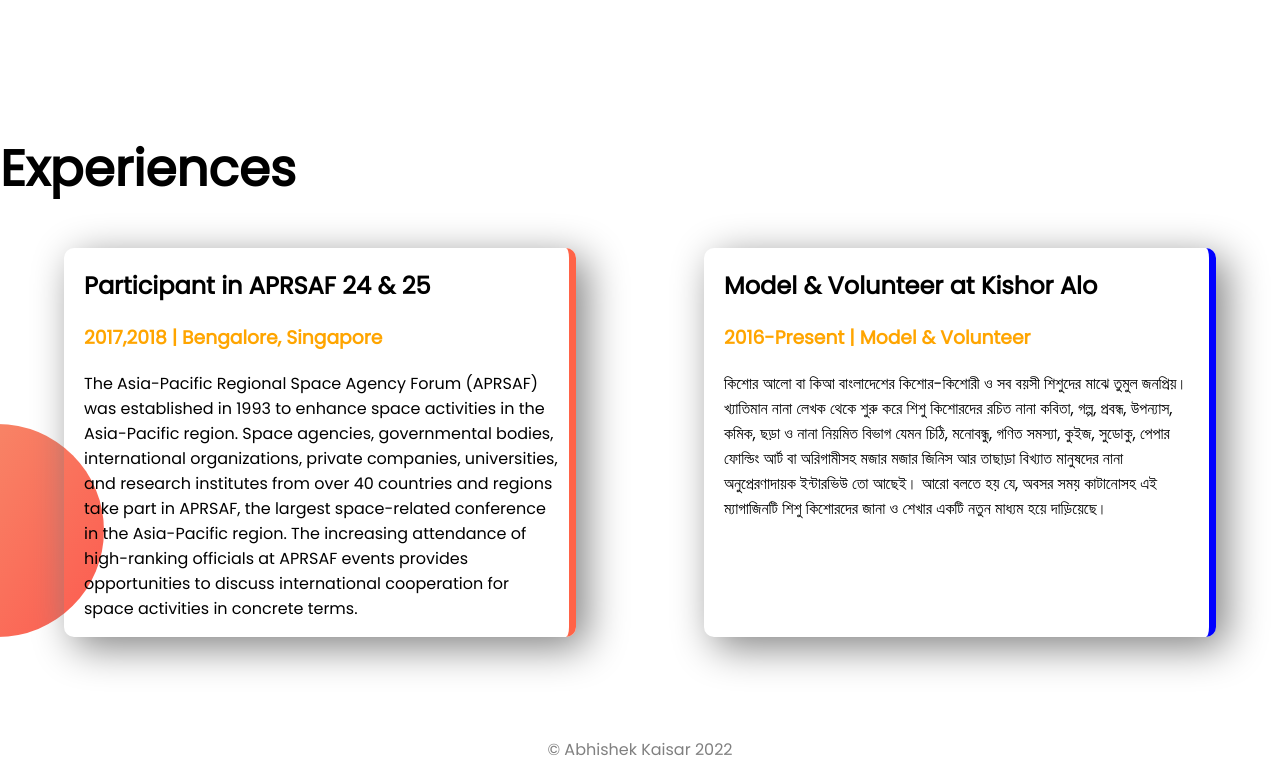
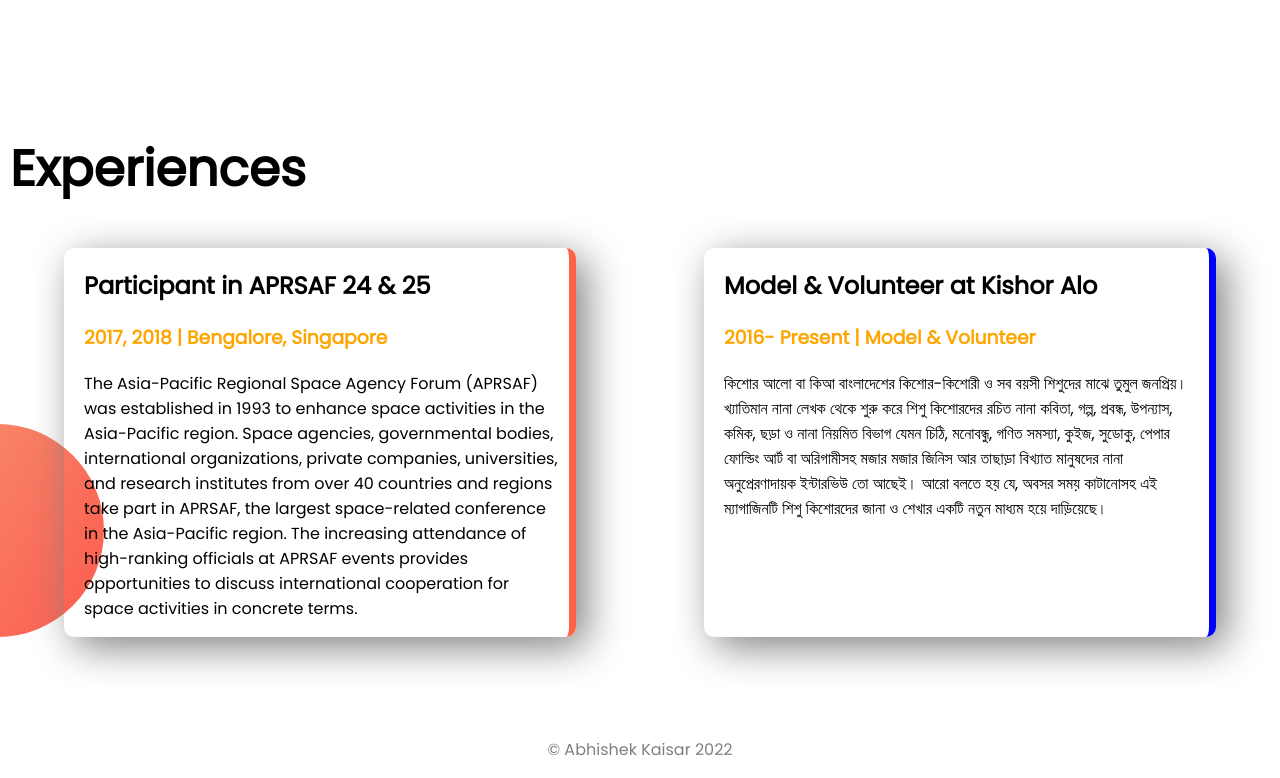
Before and after one commit to AbhishekKaisar/developer-portfolio, a plain HTML site: page index.html in a window 1280 px wide. Shown: the part 1220-1998 px from the top of the page. Drawn offline with Linux system fonts and the light colour scheme.

Commit message:
personal edits

```diff
--- a/index.html
+++ b/index.html
@@ -10,6 +10,7 @@
     <link rel="preconnect" href="https://fonts.gstatic.com" crossorigin>
     <link href="https://fonts.googleapis.com/css2?family=Poppins&display=swap" rel="stylesheet">
     <link rel="stylesheet" href="style.css">
+    <link rel="icon" href="images/web-img1.png">
 </head>
 
 <body>
@@ -43,11 +44,11 @@
 
     </section>
     <section class="experience-area">
-        <h1>Experiences</h1>
+        <h1 style="margin-left: 10px ;">Experiences</h1>
         <div class="flexible-container">
             <div id="aprsaf" class="experience-item">
                 <h2>Participant in APRSAF 24 & 25 </h2>
-                <h3 class="orange-color">2017,2018 | Bengalore, Singapore</h3>
+                <h3 class="orange-color">2017, 2018 | Bengalore, Singapore</h3>
                 <p>The Asia-Pacific Regional Space Agency Forum (APRSAF) was established in 1993 to enhance space
                     activities
                     in the Asia-Pacific region. Space agencies, governmental bodies, international organizations,
@@ -61,7 +62,7 @@
             </div>
             <div id="kia" class="experience-item">
                 <h2>Model & Volunteer at Kishor Alo</h2>
-                <h3 class="orange-color">2016-Present | Model & Volunteer</h3>
+                <h3 class="orange-color">2016- Present | Model & Volunteer</h3>
                 <p>কিশোর আলো বা কিআ বাংলাদেশের কিশোর-কিশোরী ও সব বয়সী শিশুদের মাঝে তুমুল জনপ্রিয়। খ্যাতিমান নানা লেখক
                     থেকে
                     শুরু করে শিশু কিশোরদের রচিত নানা কবিতা, গল্প, প্রবন্ধ, উপন্যাস, কমিক, ছড়া ও নানা নিয়মিত বিভাগ যেমন
```
